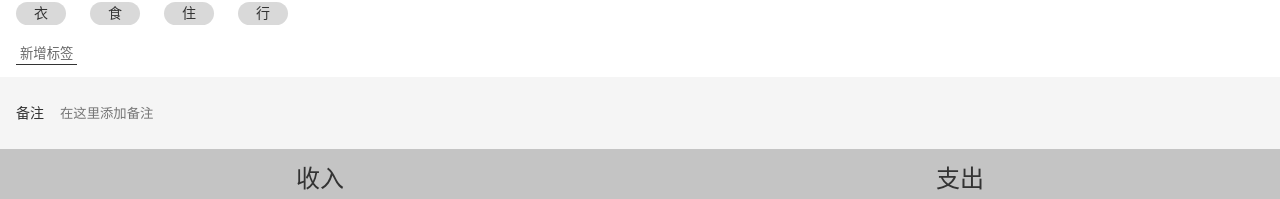
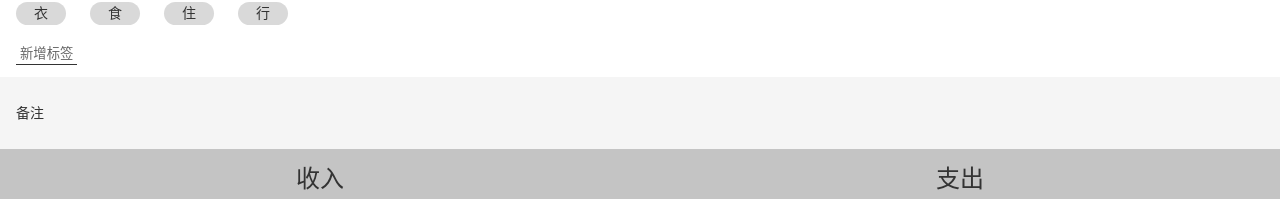
Before and after one commit to shangjingfan/MoneyMemory-React, a React app: page /money#/money in a window 1280 px wide. Shown: the part 206-405 px from the top of the page. Built offline with nearby package versions, Linux system fonts and the light colour scheme.

Commit message:
创建单独的Input组件

```diff
--- /dev/null
+++ b/src/components/Input.tsx
@@ -0,0 +1,37 @@
+import React from 'react';
+import styled from 'styled-components';
+
+const Label = styled.label`
+    display: flex;
+    align-items: center;
+    > span{
+      margin-right: 16px;
+      white-space: nowrap;
+    }
+    > input{
+      //flex-grow: 1;
+      display: block;
+      width: 100%;
+      height: 72px;
+      background: none;
+      border: none;
+    }
+`;
+
+type Props = {
+  label: string;
+} & React.InputHTMLAttributes<HTMLInputElement>;
+
+const Input: React.FC<Props>= (props) => {
+  const {label, children, ...rest} = props;
+
+  return (
+    <Label>
+      <span>{props.label}</span>
+      <input { ...rest } />
+    </Label>
+  );
+};
+
+
+export {Input};
--- a/src/views/Money/NoteSection.tsx
+++ b/src/views/Money/NoteSection.tsx
@@ -1,26 +1,11 @@
 import styled from 'styled-components';
-import React, {useRef} from 'react';
+import React, {ChangeEventHandler, useRef} from 'react';
+import {Input} from '../../components/Input';
 
 const Wrapper = styled.section`
   background: #f5f5f5;
   padding: 0 16px;
   font-size: 14px;
-  > label{
-    display: flex;
-    align-items: center;
-    > span{
-      margin-right: 16px;
-      white-space: nowrap;
-    }
-    > input{
-      //flex-grow: 1;
-      display: block;
-      width: 100%;
-      height: 72px;
-      background: none;
-      border: none;
-    }
-  }
 `;
 type Props = {
   value: string;
@@ -29,26 +14,15 @@
 
 const NoteSection: React.FC<Props> = (props) => {
   const note = props.value;
-  const refInput = useRef<HTMLInputElement>(null);
-  const onBlur = () => {
-    if (refInput.current !== null) {
-      props.onChange(refInput.current.value);
-    }
+  const onChange:ChangeEventHandler<HTMLInputElement> = (e) => {
+    props.onChange(e.target.value)
   };
   return (
     <Wrapper>
-      <label>
-        <span>备注</span>
-        <input type="text" placeholder="在这里添加备注"
-            // 受控组件
-            // value={note}
-            // onChange={(e)=> setNote(e.target.value)}
-            // 非受控组件
-               ref={refInput}
-               defaultValue={note}
-               onBlur={onBlur}
-        />
-      </label>
+      <Input
+        label='备注' type="text" value={note}
+        onChange={onChange}
+      />
     </Wrapper>
   );
 };
```
